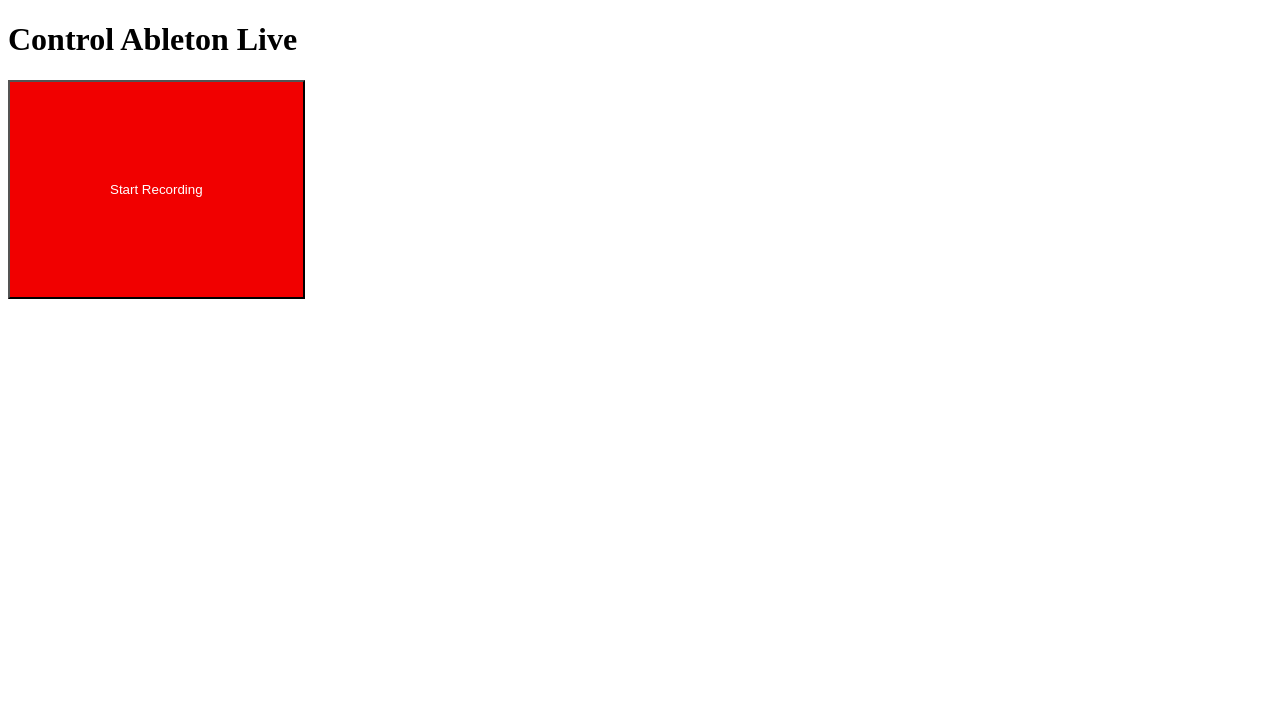
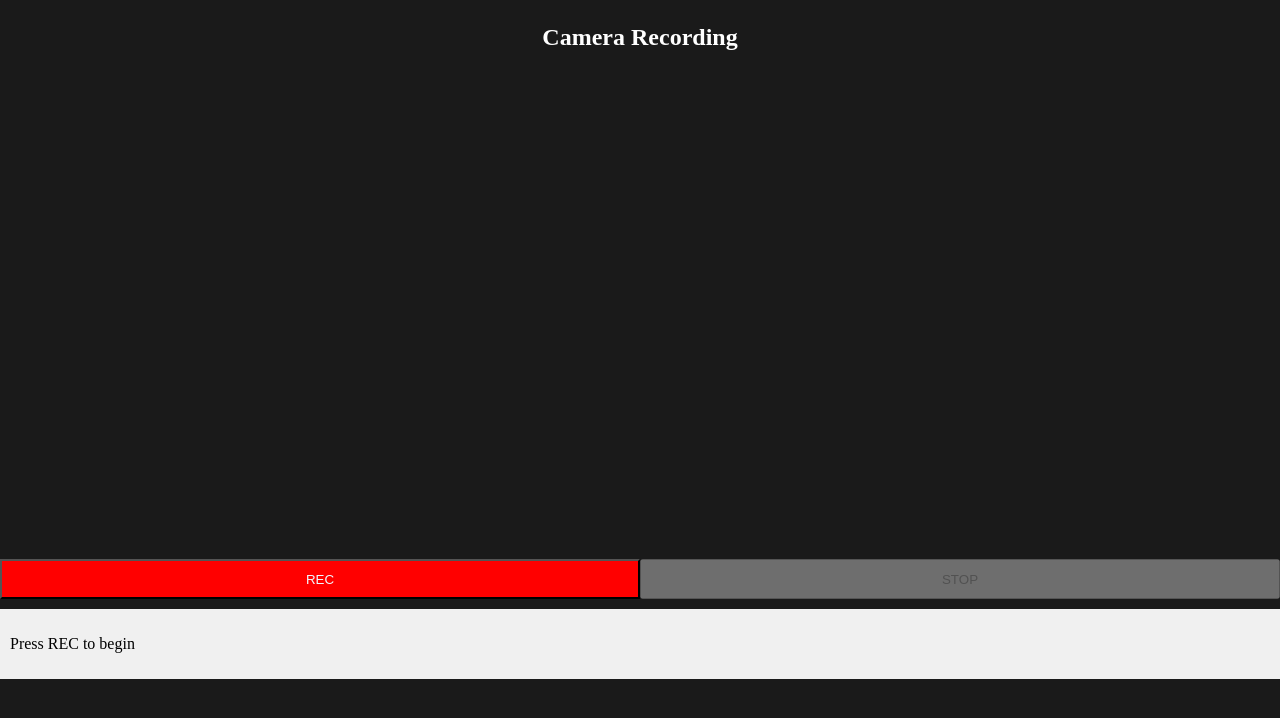
Before and after one commit to fvan-wij/Ableton_Remote_Control, a Flask app: page / in a window 1280 px wide. Shown: the top 718 px of the page. Run offline with Flask 3, Linux system fonts and the light colour scheme.

Commit message:
Created a little interface. Video recording now works via MediaRecorder API and triggers simultaneously with Ableton

```diff
--- a/Backend.py
+++ b/app.py
@@ -1,4 +1,4 @@
-from flask import Flask, render_template, redirect, url_for, request
+from flask import Flask, render_template
 import subprocess
 
 app = Flask(__name__)
@@ -9,11 +9,11 @@
 
 @app.route('/start_recording', methods=['POST'])
 def start_recording():
-    subprocess.run(['python', 'TriggerRecording.py'])
+    subprocess.run(['python', 'record_ableton.py'])
     try:
-        return redirect(url_for('index'))
+        return '', 204
     except Exception as e:
         return f'Error: {str(e)}'
 
 if __name__ == '__main__':
-    app.run(host='0.0.0.0', port=5000, debug=True)
+    app.run(host='0.0.0.0', port=8000, debug=True)
--- a/templates/index.html
+++ b/templates/index.html
@@ -1,25 +1,146 @@
-<!-- index.html -->
 <!DOCTYPE html>
-<html>
+<html lang="en">
 <head>
-    <title>Control Ableton Live</title>
+    <meta charset="UTF-8">
+    <meta name="viewport" content="width=device-width, initial-scale=1.0">
+    <title>Camera Recording</title>
+    <style>
+		body {
+			background-color: rgb(26, 26, 26);
+			display: flex;
+			flex-direction: column;
+			flex-grow: 2;
+			margin: 0;
+		}
+		h2 {
+			color: white;
+			text-align: center;
+			position: relative;
+			margin: 0;
+			padding-top: 1em;
+			padding-bottom: 1em;
+		}
+		#rec-interface {
+			/* text-align: center; */
+			justify-content: center;
+		}
+		#recordingForm {
+			display: flex;
+			justify-content: space-around;
+		}
+        #log {
+            max-height: 200px;
+            overflow-y: scroll;
+            background: #f0f0f0;
+            padding: 10px;
+            margin-top: 10px;
+        }
+		#start-recording-btn{
+			background-color: red;
+			width:50%;
+			height: 3em;
+			color: aliceblue;
+		}
+		#start-recording-btn[disabled]{
+			background-color: grey;
+			color: aliceblue;
+			/* width:50%; */
+		}
+		#stop-recording-btn{
+			width:50%;
+			height: 3em;
+		}
+		#video {
+			/* background-color: grey; */
+			width: 100%;
+			height: 480px;
+			padding:0;
+		}
+    </style>
 	<script>
         function startRecording() {
             var form = document.getElementById('recordingForm');
             form.submit();
-            var button = document.getElementById('startRecordingButton');
+            var button = document.getElementById('start-recording-btn');
             button.disabled = true;
             setTimeout(function() {
                 form.reset();
                 button.disabled = false;
             }, 3000);
         }
-    </script>
+	</script>
 </head>
 <body>
-    <h1>Control Ableton Live</h1>
-    <form id="recordingForm" action="/start_recording" method="POST">
-        <button style="padding: 100px; background-color: rgb(241, 0, 0); color: #FFFFFFFF" id="startRecordingButton" type="button" onclick="startRecording()">Start Recording</button>
-    </form>
+	<div id="rec-interface">
+		<h2>Camera Recording</h2>
+		<video id="video" autoplay></video>
+		<form id="recordingForm" action="/start_recording" method="POST">
+			<button id="start-recording-btn" onclick="startRecording()" >REC</button>
+			<button id="stop-recording-btn" disabled onclick="startRecording()">STOP</button>
+		</form>
+	</div>
+    <div id="log"></div>
+    <script>
+        let mediaRecorder;
+        let recordedChunks = [];
+
+        function log(message) {
+            const logDiv = document.getElementById('log');
+            logDiv.innerHTML = `<p>${message}</p>`;
+            console.log(message);
+        }
+
+        document.getElementById('start-recording-btn').addEventListener('click', async function() {
+            const constraints = {
+                video: true,
+                audio: true
+            };
+
+            try {
+                const stream = await navigator.mediaDevices.getUserMedia(constraints);
+                const video = document.getElementById('video');
+                video.srcObject = stream;
+
+                mediaRecorder = new MediaRecorder(stream);
+                mediaRecorder.ondataavailable = function(event) {
+                    if (event.data.size > 0) {
+                        recordedChunks.push(event.data);
+                    }
+                };
+
+                mediaRecorder.onstop = function() {
+                    const blob = new Blob(recordedChunks, {
+                        type: 'video/mp4'
+                    });
+                    recordedChunks = [];
+                    const url = URL.createObjectURL(blob);
+                    const a = document.createElement('a');
+                    a.style.display = 'none';
+                    a.href = url;
+                    a.download = 'recorded_video.mp4';
+                    document.body.appendChild(a);
+                    a.click();
+                    window.URL.revokeObjectURL(url);
+                };
+
+                mediaRecorder.start();
+                log('Recording...');
+
+                document.getElementById('start-recording-btn').disabled = true;
+                document.getElementById('stop-recording-btn').disabled = false;
+            } catch (err) {
+                log('Error accessing media devices: ' + err);
+            }
+        });
+
+        document.getElementById('stop-recording-btn').addEventListener('click', function() {
+            mediaRecorder.stop();
+            log('Recording stopped');
+
+            document.getElementById('start-recording-btn').disabled = false;
+            document.getElementById('stop-recording-btn').disabled = true;
+        });
+        log("Press REC to begin");
+    </script>
 </body>
 </html>
```
Also changed, not shown: record_ableton.py (renamed from TriggerRecording.py).
